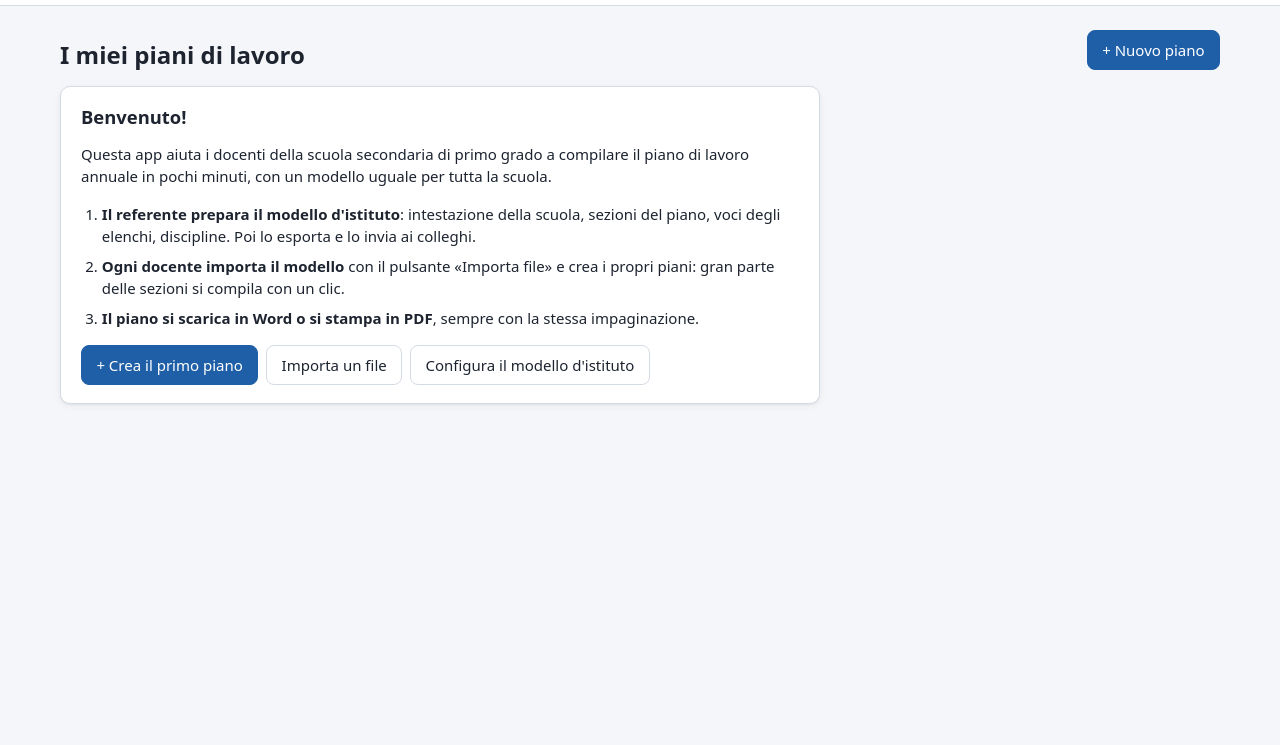
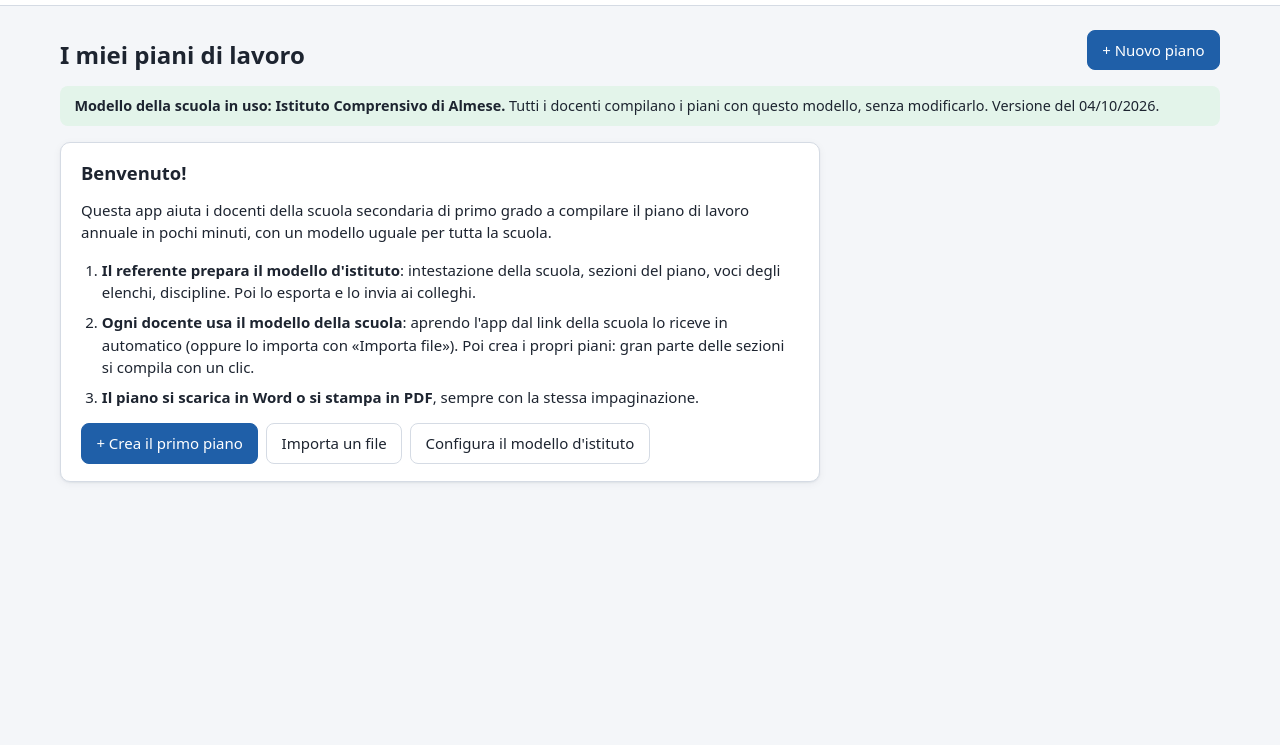
Before and after one commit to comprensivoalmese/piani-di-lavoro, a website: page index.html in a window 1280 px wide. Shown: the part 55-800 px from the top of the page. Drawn offline with Linux system fonts and the light colour scheme; no server answers.

Commit message:
Modello d'istituto dell'IC Almese e avvisi sull'uso del modello della scuola
- modello-istituto.json: intestazione, sezioni e voci ricavate dal modello
  cartaceo dei piani di lavoro (caratteristiche della classe, fasce di livello
  in decimi, metodi, strumenti, attività, verifiche, criteri di valutazione,
  contenuti), distribuito in sola lettura.
- Titolo del documento configurabile nel modello (es. «Programmazione
  educativo-didattica»).
- L'elenco dei piani mostra quale modello è in uso e avvisa chi non usa
  quello della scuola; testi di guida, benvenuto e conferme chiariscono che
  il modello va usato senza modificarlo.

Co-Authored-By: Claude Opus 5.5 <noreply@anthropic.com>

```diff
--- a/css/style.css
+++ b/css/style.css
@@ -229,6 +229,11 @@ fieldset:disabled input, fieldset:disabled textarea, fieldset:disabled select {
 .riga-aggiungi .campo.nascosto { display: none; }
 .riga-aggiungi > .btn { margin-bottom: .75rem; }
 
+.avviso-modello { padding: .6rem .9rem; border-radius: 8px; margin: 0 0 1rem; font-size: .9rem; line-height: 1.45; }
+.avviso-modello.ok { background: var(--verde-chiaro); }
+.avviso-modello.attenzione { background: var(--giallo-chiaro); border: 1px solid #e3c35a; }
+.avviso-modello .nota { display: block; margin-top: .25rem; }
+
 .avvisi-form p { margin: .2rem 0; padding: .4rem .7rem; background: var(--giallo-chiaro); border-radius: 6px; font-size: .88rem; }
 
 .uda-lista { display: flex; flex-direction: column; gap: .8rem; margin-bottom: .8rem; }
--- a/js/app.js
+++ b/js/app.js
@@ -220,12 +220,29 @@
       azioni.length ? h('div', { class: 'azioni' }, azioni) : null);
   }
 
+  // Ricorda al docente che i piani si compilano con il modello della scuola.
+  function avvisoModello() {
+    const m = stato.modello;
+    if (m.bloccato) {
+      const data = m.aggiornato ? new Date(m.aggiornato) : null;
+      return h('div', { class: 'avviso-modello ok' },
+        h('strong', null, 'Modello della scuola in uso' + (m.scuola.nome ? ': ' + m.scuola.nome : '') + '. '),
+        'Tutti i docenti compilano i piani con questo modello, senza modificarlo.',
+        data && !isNaN(data) ? ` Versione del ${data.toLocaleDateString('it-IT')}.` : '');
+    }
+    return h('div', { class: 'avviso-modello attenzione', role: 'note' },
+      h('strong', null, 'Attenzione: non stai usando il modello della scuola. '),
+      'I piani di lavoro vanno compilati con il modello d\'istituto preparato dal referente: apri l\'app dal link della scuola, che lo carica in automatico, oppure importa con «Importa file» il modello ricevuto dal referente. ',
+      h('span', { class: 'nota' }, 'Se sei il referente e stai preparando il modello, puoi ignorare questo avviso.'));
+  }
+
   function vistaElenco() {
     const n = stato.piani.length;
     app.append(intestazioneVista('I miei piani di lavoro',
       n ? `${n} ${n === 1 ? 'piano salvato' : 'piani salvati'} in questo browser` : null,
       n ? bottone('Backup di tutti i piani', () => esportaPiani(stato.piani, 'Backup piani di lavoro.json')) : null,
-      bottone('+ Nuovo piano', () => apriDialogoPiano(), 'btn primario')));
+      bottone('+ Nuovo piano', () => apriDialogoPiano(), 'btn primario')),
+      avvisoModello());
 
     if (!n) {
       app.append(benvenuto());
@@ -311,7 +328,7 @@
       h('p', null, 'Questa app aiuta i docenti della scuola secondaria di primo grado a compilare il piano di lavoro annuale in pochi minuti, con un modello uguale per tutta la scuola.'),
       h('ol', { class: 'passi' },
         h('li', null, h('strong', null, 'Il referente prepara il modello d\'istituto'), ': intestazione della scuola, sezioni del piano, voci degli elenchi, discipline. Poi lo esporta e lo invia ai colleghi.'),
-        h('li', null, h('strong', null, 'Ogni docente importa il modello'), ' con il pulsante «Importa file» e crea i propri piani: gran parte delle sezioni si compila con un clic.'),
+        h('li', null, h('strong', null, 'Ogni docente usa il modello della scuola'), ': aprendo l\'app dal link della scuola lo riceve in automatico (oppure lo importa con «Importa file»). Poi crea i propri piani: gran parte delle sezioni si compila con un clic.'),
         h('li', null, h('strong', null, 'Il piano si scarica in Word o si stampa in PDF'), ', sempre con la stessa impaginazione.')),
       h('div', { class: 'azioni' },
         bottone('+ Crea il primo piano', () => apriDialogoPiano(), 'btn primario'),
@@ -469,7 +486,7 @@
       h('aside', { class: 'indice' },
         h('div', { id: 'avanzamento-editor' }),
         h('nav', { 'aria-label': 'Sezioni del piano' }, h('ol', null, voci))),
-      h('div', { class: 'editor-corpo' }, barra, schede)));
+      h('div', { class: 'editor-corpo' }, barra, stato.modello.bloccato ? null : avvisoModello(), schede)));
     aggiornaStatoEditor(piano);
   }
 
@@ -883,7 +900,10 @@
     const r = M.leggiPacchetto(contenuto);
     if (r.errore) { toast(r.errore, 'errore'); return; }
     if (r.tipo === 'modello') {
-      if (!confirm('Il file contiene un modello d\'istituto. Sostituire il modello attuale? I piani già compilati non vengono modificati.')) return;
+      const domanda = stato.modello.bloccato
+        ? 'Stai già usando il modello della scuola. Sostituirlo con quello contenuto nel file? Fallo solo se è il modello ufficiale ricevuto dal referente. I piani già compilati non vengono modificati.'
+        : 'Il file contiene un modello d\'istituto. Sostituire il modello attuale? I piani già compilati non vengono modificati.';
+      if (!confirm(domanda)) return;
       stato.modello = r.modello;
       salvaModelloOra();
       toast('Modello d\'istituto importato.');
@@ -907,9 +927,9 @@
 
     if (m.bloccato) {
       app.append(h('div', { class: 'banner-info' },
-        h('p', null, h('strong', null, 'Modello distribuito dall\'istituto. '), 'È in sola lettura per garantire che tutti i docenti usino la stessa struttura.'),
-        bottone('Modifica comunque', () => {
-          if (!confirm('Modificando il modello i tuoi piani potrebbero non essere più uniformi a quelli dei colleghi. Continuare?')) return;
+        h('p', null, h('strong', null, 'Modello della scuola. '), 'È in sola lettura: tutti i docenti devono usarlo così com\'è, perché i piani della scuola abbiano la stessa struttura. Solo il referente può modificarlo.'),
+        bottone('Sono il referente: modifica', () => {
+          if (!confirm('Il modello della scuola va modificato solo dal referente. Se lo modifichi, i tuoi piani non saranno più uniformi a quelli dei colleghi e potresti non ricevere gli aggiornamenti della scuola. Continuare?')) return;
           m.bloccato = false;
           salvaModelloOra();
           render();
@@ -934,7 +954,8 @@
         t('nome', 'Nome della scuola', { placeholder: 'es. Istituto Comprensivo «G. Rodari»' }),
         t('sottotitolo', 'Sottotitolo', { placeholder: 'es. Scuola secondaria di primo grado' }),
         t('citta', 'Città (per luogo e data)'),
-        t('annoScolastico', 'Anno scolastico proposto per i nuovi piani')),
+        t('annoScolastico', 'Anno scolastico proposto per i nuovi piani'),
+        t('titoloDocumento', 'Titolo del documento', { placeholder: 'es. Piano di lavoro annuale' })),
       h('div', { class: 'griglia-2' },
         elenco('periodi', 'Periodi didattici (uno per riga)'),
         elenco('livelli', 'Fasce di livello (una per riga)')));
@@ -1106,7 +1127,7 @@
         }, 'btn primario'),
         bottone('Importa un modello', importaFile),
         bottone('Ripristina il modello predefinito', () => {
-          if (!confirm('Ripristinare sezioni, voci e discipline predefinite? I dati della scuola vengono mantenuti.')) return;
+          if (!confirm('Ripristinare sezioni, voci e discipline predefinite? I dati della scuola vengono mantenuti. Se sei un docente non farlo: i piani vanno compilati con il modello della scuola.')) return;
           const nuovo = M.normalizzaModello(null);
           nuovo.scuola = m.scuola;
           nuovo.aggiornato = new Date().toISOString();
@@ -1131,7 +1152,7 @@
           h('li', null, 'Premi «Esporta il modello» e distribuisci il file ai docenti.'))),
       blocco('Per i docenti',
         h('ol', null,
-          h('li', null, 'Premi «Importa file» e scegli il modello ricevuto dalla scuola (una sola volta).'),
+          h('li', null, h('strong', null, 'Usa sempre il modello della scuola. '), 'Aprendo l\'app dal link della scuola lo ricevi in automatico; in alternativa premi «Importa file» e scegli il modello ricevuto dal referente. Non modificarlo e non sostituirlo: così tutti i piani della scuola hanno la stessa struttura. Quando compare l\'avviso di aggiornamento, premi «Aggiorna».'),
           h('li', null, 'Premi «+ Nuovo piano», indica disciplina, classe e sezione. Scrivendo «A, B, C» crei tre piani insieme.'),
           h('li', null, 'Compila le sezioni: quasi tutto si fa spuntando le voci. L\'indice a sinistra mostra cosa manca.'),
           h('li', null, 'Premi «Anteprima e stampa» per il PDF, oppure «Scarica Word» per il file modificabile.'))),
@@ -1163,7 +1184,7 @@
   function mostraAggiornamentoModello(remoto) {
     const banner = document.getElementById('banner');
     banner.replaceChildren(h('div', { class: 'banner-info' },
-      h('p', null, h('strong', null, 'È disponibile un modello d\'istituto aggiornato. '), 'Applicalo per allinearti ai colleghi: i piani già compilati non vengono modificati.'),
+      h('p', null, h('strong', null, 'È disponibile un aggiornamento del modello della scuola. '), 'Applicalo subito: i piani vanno compilati con il modello in vigore. I piani già compilati non vengono modificati.'),
       h('div', { class: 'azioni' },
         bottone('Aggiorna', () => {
           stato.modello = remoto;
--- a/js/defaults.js
+++ b/js/defaults.js
@@ -513,7 +513,8 @@
         nome: '',
         sottotitolo: 'Scuola secondaria di primo grado',
         citta: '',
-        annoScolastico: annoScolasticoCorrente()
+        annoScolastico: annoScolasticoCorrente(),
+        titoloDocumento: 'Piano di lavoro annuale'
       },
       periodi: ['I quadrimestre', 'II quadrimestre'],
       livelli: ['Avanzato', 'Intermedio', 'Base', 'Iniziale'],
--- a/js/documento.js
+++ b/js/documento.js
@@ -133,7 +133,7 @@
     return '<header class="doc-testata">' +
       (sc.nome ? '<div class="doc-scuola">' + esc(sc.nome) + '</div>' : '') +
       (sc.sottotitolo ? '<div class="doc-sottotitolo">' + esc(sc.sottotitolo) + '</div>' : '') +
-      '<h1 class="doc-titolo">Piano di lavoro annuale</h1>' +
+      '<h1 class="doc-titolo">' + esc(sc.titoloDocumento || 'Piano di lavoro annuale') + '</h1>' +
       '<div class="doc-anno">Anno scolastico ' + esc(piano.anno || sc.annoScolastico) + '</div>' +
       '</header><table class="doc-tab doc-dati">' + righeDati + '</table>';
   }
--- /dev/null
+++ b/modello-istituto.json
@@ -0,0 +1,427 @@
+{
+  "formato": "modello-piano-di-lavoro",
+  "versione": 1,
+  "modello": {
+    "schema": 2,
+    "aggiornato": "2026-10-04T16:27:37.000Z",
+    "bloccato": true,
+    "scuola": {
+      "nome": "Istituto Comprensivo di Almese",
+      "sottotitolo": "Scuola secondaria di primo grado «Riva Rocci»",
+      "citta": "Almese",
+      "annoScolastico": "2026/2027",
+      "titoloDocumento": "Programmazione educativo-didattica"
+    },
+    "periodi": [
+      "I quadrimestre",
+      "II quadrimestre"
+    ],
+    "livelli": [
+      "Avanzato (9-10)",
+      "Intermedio (7-8)",
+      "Base (6)",
+      "In via di prima acquisizione (4-5)"
+    ],
+    "sezioni": [
+      {
+        "id": "dati",
+        "tipo": "dati",
+        "titolo": "Dati generali",
+        "attiva": true,
+        "facoltativa": false,
+        "personalizzata": false,
+        "guida": "Docente, disciplina, classe e sezione compaiono nell'intestazione del documento.",
+        "opzioni": [],
+        "campi": [],
+        "testo": ""
+      },
+      {
+        "id": "situazione",
+        "tipo": "situazione",
+        "titolo": "Caratteristiche della classe e situazione di partenza",
+        "attiva": true,
+        "facoltativa": false,
+        "personalizzata": false,
+        "guida": "Composizione della classe, fasce di livello rilevate a inizio anno e strumenti usati per individuare la situazione di partenza.",
+        "opzioni": [
+          "Informazioni fornite dalla scuola primaria",
+          "Test d'ingresso predisposto collegialmente",
+          "Test d'ingresso predisposto individualmente",
+          "Osservazioni sistematiche",
+          "Colloqui con le famiglie",
+          "Documentazione agli atti (PEI, PDP, certificazioni)"
+        ],
+        "campi": [],
+        "testo": ""
+      },
+      {
+        "id": "profilo",
+        "tipo": "checklist",
+        "titolo": "La classe è",
+        "attiva": true,
+        "facoltativa": false,
+        "personalizzata": true,
+        "guida": "Comportamento e atteggiamento prevalenti della classe.",
+        "opzioni": [
+          "Indisciplinata",
+          "Problematica",
+          "Vivace",
+          "Collaborativa",
+          "Disponibile",
+          "Tranquilla",
+          "Passiva"
+        ],
+        "campi": [],
+        "testo": ""
+      },
+      {
+        "id": "ritmo",
+        "tipo": "checklist",
+        "titolo": "Ritmo di apprendimento",
+        "attiva": true,
+        "facoltativa": false,
+        "personalizzata": true,
+        "guida": "",
+        "opzioni": [
+          "Molto soddisfacente",
+          "Soddisfacente",
+          "Positivo",
+          "Complessivamente positivo",
+          "Mediocre",
+          "Non soddisfacente"
+        ],
+        "campi": [],
+        "testo": ""
+      },
+      {
+        "id": "competenze",
+        "tipo": "checklist",
+        "titolo": "Competenze chiave europee",
+        "attiva": true,
+        "facoltativa": false,
+        "personalizzata": false,
+        "guida": "Raccomandazione del Consiglio dell'Unione europea del 22 maggio 2018.",
+        "opzioni": [
+          "Competenza alfabetica funzionale",
+          "Competenza multilinguistica",
+          "Competenza matematica e competenza in scienze, tecnologie e ingegneria",
+          "Competenza digitale",
+          "Competenza personale, sociale e capacità di imparare a imparare",
+          "Competenza in materia di cittadinanza",
+          "Competenza imprenditoriale",
+          "Competenza in materia di consapevolezza ed espressione culturali"
+        ],
+        "campi": [],
+        "testo": ""
+      },
+      {
+        "id": "traguardi",
+        "tipo": "traguardi",
+        "titolo": "Traguardi per lo sviluppo delle competenze al termine della scuola secondaria di primo grado",
+        "attiva": true,
+        "facoltativa": false,
+        "personalizzata": false,
+        "guida": "In base agli obiettivi delle Indicazioni per il curricolo e agli obiettivi formativi del P.T.O.F. dell'istituto. L'elenco cambia in base alla disciplina scelta.",
+        "opzioni": [],
+        "campi": [],
+        "testo": ""
+      },
+      {
+        "id": "obiettivi",
+        "tipo": "testo",
+        "titolo": "Obiettivi specifici della disciplina (conoscenze e abilità)",
+        "attiva": true,
+        "facoltativa": false,
+        "personalizzata": true,
+        "guida": "Per ciascun nucleo della disciplina, le conoscenze e le abilità previste per la classe.",
+        "opzioni": [],
+        "campi": [],
+        "testo": ""
+      },
+      {
+        "id": "obiettiviMinimi",
+        "tipo": "testo",
+        "titolo": "Obiettivi minimi",
+        "attiva": true,
+        "facoltativa": false,
+        "personalizzata": true,
+        "guida": "Gli obiettivi essenziali che tutti gli alunni devono raggiungere.",
+        "opzioni": [],
+        "campi": [],
+        "testo": ""
+      },
+      {
+        "id": "metodologie",
+        "tipo": "checklist",
+        "titolo": "Metodi",
+        "attiva": true,
+        "facoltativa": false,
+        "personalizzata": false,
+        "guida": "",
+        "opzioni": [
+          "Lezione partecipata",
+          "Esercitazioni individuali",
+          "Cooperative learning",
+          "Peer tutoring",
+          "Attività di laboratorio",
+          "Lezione frontale",
+          "Lavori di gruppo",
+          "Flipped classroom",
+          "Problem solving",
+          "Brainstorming",
+          "Role playing",
+          "Debate",
+          "Circle time",
+          "Apprendimento per scoperta",
+          "Compiti di realtà",
+          "Didattica digitale integrata",
+          "CLIL"
+        ],
+        "campi": [],
+        "testo": ""
+      },
+      {
+        "id": "strumenti",
+        "tipo": "checklist",
+        "titolo": "Strumenti",
+        "attiva": true,
+        "facoltativa": false,
+        "personalizzata": false,
+        "guida": "",
+        "opzioni": [
+          "Libri di testo",
+          "Filmati didattici e di divulgazione",
+          "Testi, schede in alternativa o appoggio ai libri adottati",
+          "Programmi informatici",
+          "Attrezzature di laboratorio",
+          "LIM",
+          "Uscite sul territorio",
+          "Documenti autentici",
+          "Mappe concettuali",
+          "Computer e tablet",
+          "Piattaforme e ambienti digitali di apprendimento",
+          "Dizionari",
+          "Strumenti musicali",
+          "Materiale da disegno",
+          "Palestra e attrezzature sportive"
+        ],
+        "campi": [],
+        "testo": ""
+      },
+      {
+        "id": "attivita",
+        "tipo": "checklist",
+        "titolo": "Metodologie: attività in classe e a casa",
+        "attiva": true,
+        "facoltativa": false,
+        "personalizzata": true,
+        "guida": "",
+        "opzioni": [
+          "In classe: lezione partecipata con l'utilizzo della LIM",
+          "In classe: guida alla comprensione del manuale",
+          "In classe: discussione e ricerca su temi noti",
+          "In classe: esercitazioni pratiche / attività laboratoriale",
+          "In classe: produzione di mappe, schemi, griglie, appunti",
+          "In classe: assegnazione dei compiti",
+          "In classe: correzione del lavoro assegnato",
+          "In classe: verifica in itinere dell'apprendimento",
+          "A casa: studio individuale del manuale",
+          "A casa: esercitazioni pratiche"
+        ],
+        "campi": [],
+        "testo": ""
+      },
+      {
+        "id": "recupero",
+        "tipo": "checklist",
+        "titolo": "Attività di recupero e potenziamento",
+        "attiva": true,
+        "facoltativa": false,
+        "personalizzata": false,
+        "guida": "",
+        "opzioni": [
+          "Riproposizione periodica, per linee generali, degli argomenti già svolti",
+          "Svolgimento di attività di recupero in classe e a casa",
+          "Correzione del lavoro assegnato",
+          "Eventuale verifica di recupero",
+          "Pausa didattica",
+          "Attività per gruppi di livello",
+          "Peer tutoring",
+          "Attività di approfondimento",
+          "Partecipazione a gare e concorsi",
+          "Progetti di potenziamento"
+        ],
+        "campi": [],
+        "testo": ""
+      },
+      {
+        "id": "verifiche",
+        "tipo": "checklist",
+        "titolo": "Verifiche",
+        "attiva": true,
+        "facoltativa": false,
+        "personalizzata": false,
+        "guida": "Il processo di apprendimento degli alunni sarà monitorato mediante osservazione, verifiche formative e verifiche sommative.",
+        "opzioni": [
+          "Osservazione: comportamento dell'alunno durante il lavoro in classe",
+          "Osservazione: interesse alle lezioni",
+          "Osservazione: interventi opportuni",
+          "Osservazione: esposizione corretta",
+          "Osservazione: conoscenza dei termini",
+          "Verifica formativa: controllo del lavoro svolto a casa",
+          "Verifica formativa: indagine in itinere, ripetizione dell'argomento trattato a fine lezione o all'inizio della successiva",
+          "Verifica formativa: lezione dialogata",
+          "Verifica formativa: colloquio",
+          "Verifica formativa: esercitazioni pratiche",
+          "Verifica sommativa: domande orali",
+          "Verifica sommativa: prove semistrutturate",
+          "Verifica sommativa: prove strutturate",
+          "Verifica sommativa: prove pratiche",
+          "Verifica sommativa: lavori in forma digitale"
+        ],
+        "campi": [
+          {
+            "id": "scritte",
+            "etichetta": "N. minimo di verifiche scritte per periodo",
+            "tipo": "numero"
+          },
+          {
+            "id": "orali",
+            "etichetta": "N. minimo di verifiche orali per periodo",
+            "tipo": "numero"
+          },
+          {
+            "id": "pratiche",
+            "etichetta": "N. minimo di verifiche pratiche per periodo",
+            "tipo": "numero"
+          }
+        ],
+        "testo": ""
+      },
+      {
+        "id": "valutazione",
+        "tipo": "checklist",
+        "titolo": "Criteri di valutazione",
+        "attiva": true,
+        "facoltativa": false,
+        "personalizzata": false,
+        "guida": "",
+        "opzioni": [
+          "Verifiche orali: capacità espositiva, correttezza delle informazioni, completezza dei contenuti, capacità di generalizzare e di applicare le conoscenze in contesti differenti",
+          "Verifiche scritte a domande aperte: completezza dei contenuti, pertinenza ai quesiti, struttura delle risposte, capacità espositiva, correttezza ortografica e morfosintattica",
+          "Verifiche chiuse o strutturate: quesiti di varie tipologie",
+          "Verifiche pratiche: correttezza e autonomia nell'esecuzione, individuale e di gruppo",
+          "Livello di partenza e progressi compiuti",
+          "Impegno, diligenza e partecipazione"
+        ],
+        "campi": [],
+        "testo": "Le valutazioni relative alle prove di qualsiasi tipo saranno espresse con una scala numerica in decimi. La valutazione sarà di volta in volta il più possibile formativa, per incoraggiare l'allievo e favorire il superamento delle proprie difficoltà.\n\nLa media aritmetica non sarà l'unico criterio per la determinazione dei risultati quadrimestrali: si terrà conto del livello di partenza, dell'impegno, della diligenza e del quadro individuale delle capacità."
+      },
+      {
+        "id": "argomenti",
+        "tipo": "argomenti",
+        "titolo": "Contenuti",
+        "attiva": true,
+        "facoltativa": false,
+        "personalizzata": false,
+        "guida": "Banca argomenti della disciplina: spunta quelli che tratterai durante l'anno. Se svolgi argomenti diversi, aggiungili in fondo alla sezione: resteranno nella tua banca personale.",
+        "opzioni": [],
+        "campi": [],
+        "testo": ""
+      },
+      {
+        "id": "inclusione",
+        "tipo": "checklist",
+        "titolo": "Casi particolari e inclusione (BES, DSA, disabilità)",
+        "attiva": true,
+        "facoltativa": false,
+        "personalizzata": false,
+        "guida": "Non indicare i nomi degli alunni: fare riferimento a PEI e PDP agli atti.",
+        "opzioni": [
+          "Applicazione di quanto previsto nel PEI (L. 104/1992)",
+          "Applicazione di quanto previsto nel PDP (L. 170/2010 e BES)",
+          "Convocazione delle famiglie",
+          "Strumenti compensativi",
+          "Misure dispensative",
+          "Tempi più lunghi per lo svolgimento delle prove",
+          "Verifiche semplificate o equipollenti",
+          "Materiali semplificati, mappe e schemi",
+          "Tutoraggio tra pari",
+          "Collaborazione con il docente di sostegno",
+          "Attività di alfabetizzazione in italiano L2"
+        ],
+        "campi": [],
+        "testo": ""
+      },
+      {
+        "id": "edcivica",
+        "tipo": "checklist",
+        "titolo": "Educazione civica",
+        "attiva": true,
+        "facoltativa": false,
+        "personalizzata": false,
+        "guida": "Contributo della disciplina al curricolo di educazione civica (L. 92/2019, Linee guida 2024).",
+        "opzioni": [
+          "Costituzione",
+          "Sviluppo economico e sostenibilità",
+          "Cittadinanza digitale"
+        ],
+        "campi": [
+          {
+            "id": "ore",
+            "etichetta": "Ore annuali svolte nella disciplina",
+            "tipo": "numero"
+          },
+          {
+            "id": "periodo",
+            "etichetta": "Periodo di svolgimento",
+            "tipo": "testo"
+          }
+        ],
+        "testo": ""
+      },
+      {
+        "id": "famiglie",
+        "tipo": "checklist",
+        "titolo": "Rapporti con le famiglie",
+        "attiva": true,
+        "facoltativa": false,
+        "personalizzata": false,
+        "guida": "",
+        "opzioni": [
+          "Colloqui individuali in orario di ricevimento",
+          "Colloqui generali",
+          "Registro elettronico",
+          "Comunicazioni scritte",
+          "Incontri su richiesta"
+        ],
+        "campi": [],
+        "testo": ""
+      },
+      {
+        "id": "uda",
+        "tipo": "uda",
+        "titolo": "Unità di apprendimento: obiettivi, contenuti e tempi",
+        "attiva": false,
+        "facoltativa": false,
+        "personalizzata": false,
+        "guida": "Una riga per ogni unità di apprendimento. I nuclei tematici dipendono dalla disciplina.",
+        "opzioni": [],
+        "campi": [],
+        "testo": ""
+      },
+      {
+        "id": "note",
+        "tipo": "testo",
+        "titolo": "Osservazioni",
+        "attiva": true,
+        "facoltativa": true,
+        "personalizzata": false,
+        "guida": "",
+        "opzioni": [],
+        "campi": [],
+        "testo": ""
+      }
+    ]
+  }
+}
```
Also changed, not shown: index.html (+7 -7 lines), README.md.
